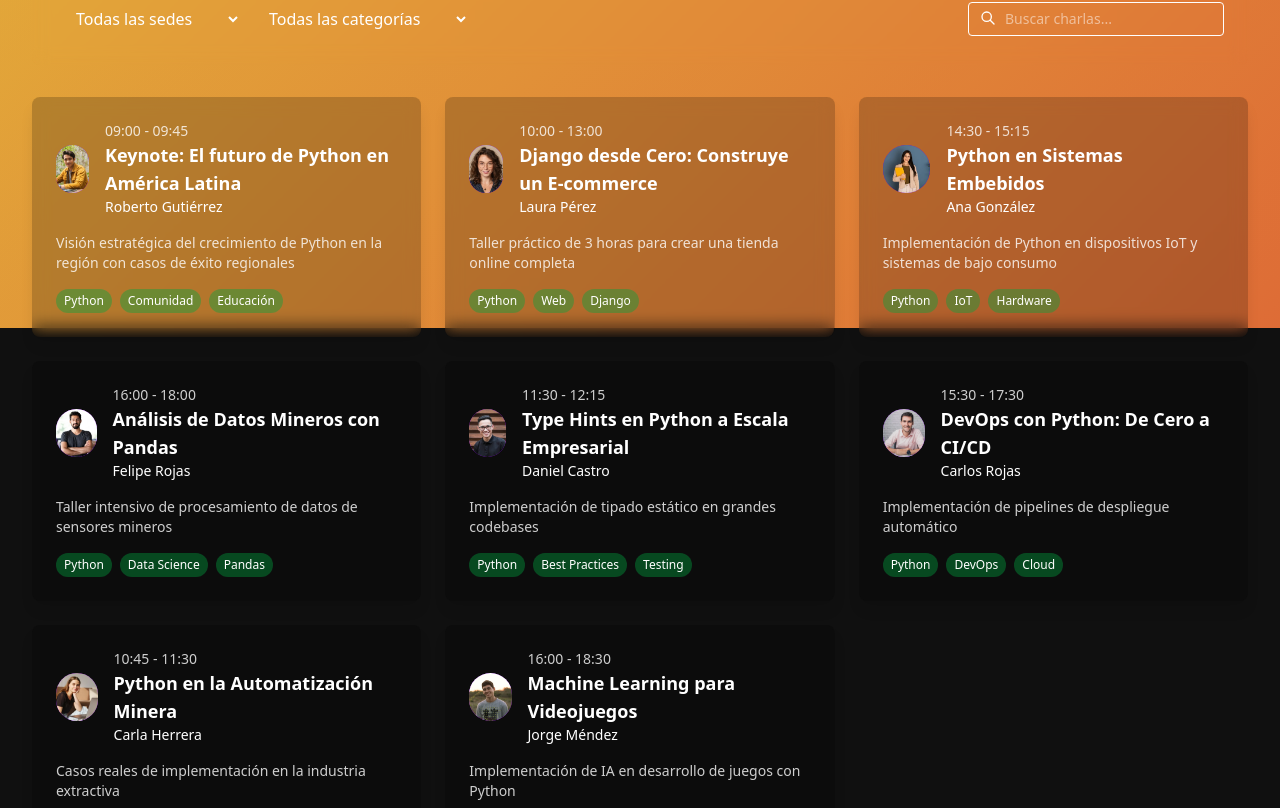
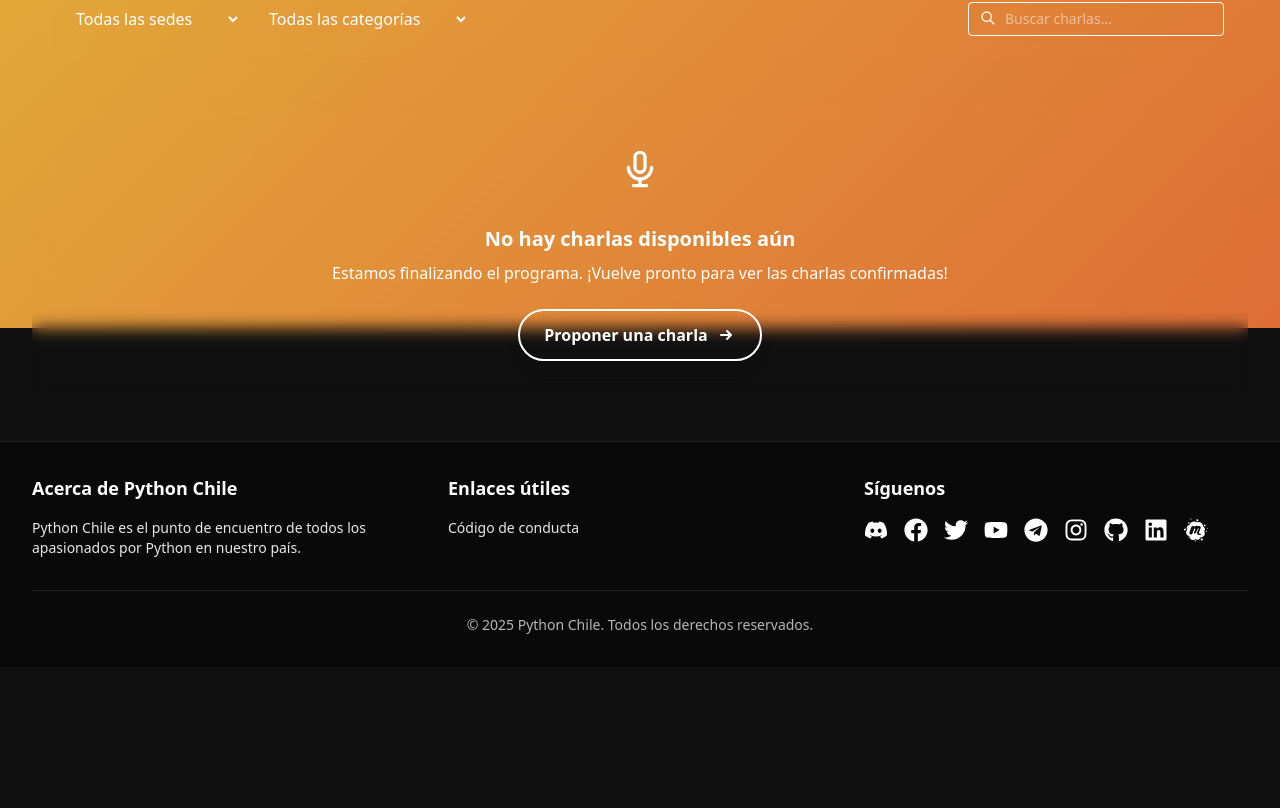
Before and after one commit to python-chile/pydaydotcl, a Next.js app: page /talks in a window 1280 px wide. Shown: the part 472-1280 px from the top of the page. After the commit the page ends 1139 px from the top, so only its background shows below. Built offline with nearby package versions, Linux system fonts and the light colour scheme.

Commit message:
Update talks by city

```diff
--- a/src/app/[city]/page.js
+++ b/src/app/[city]/page.js
@@ -104,12 +104,58 @@ export default async function CityPage({ params }) {
       {/* Agenda */}
       <section className="container-py">
         <h2 className="section-title">Agenda</h2>
-
-        <div className="space-y-4 md:space-y-6 mt-6 md:mt-8 max-w-4xl mx-auto">
-          {data.schedule.map((talk, index) => (
-            <TalkCard key={talk.id} talk={talk} />
-          ))}
-        </div>
+        {data.length > 0 ? (
+          <div className="space-y-4 md:space-y-6 mt-6 md:mt-8 max-w-4xl mx-auto">
+            {data.schedule.map((talk, index) => (
+              <TalkCard key={talk.id} talk={talk} />
+            ))}
+          </div>
+        ) : (
+          <div className="backdrop-blur-sm rounded-lg p-6 md:p-8 text-center">
+            <div className="w-16 h-16 md:w-20 md:h-20 bg-py-red/30 rounded-full flex items-center justify-center mx-auto mb-4">
+              <svg
+                xmlns="http://www.w3.org/2000/svg"
+                className="h-8 w-8 md:h-10 md:w-10"
+                fill="none"
+                viewBox="0 0 24 24"
+                stroke="currentColor"
+              >
+                <path
+                  strokeLinecap="round"
+                  strokeLinejoin="round"
+                  strokeWidth={2}
+                  d="M19 11a7 7 0 01-7 7m0 0a7 7 0 01-7-7m7 7v4m0 0H8m4 0h4m-4-8a3 3 0 01-3-3V5a3 3 0 116 0v6a3 3 0 01-3 3z"
+                />
+              </svg>
+            </div>
+            <h3 className="text-lg md:text-xl font-bold mb-2 text-py-text">
+              No hay charlas disponibles aún
+            </h3>
+            <p className="text-py-text/80 mb-6">
+              Estamos finalizando el programa. ¡Vuelve pronto para ver las
+              charlas confirmadas!
+            </p>
+            <Link
+              href="https://sessionize.com/pyday-valparaiso-2025/"
+              target="_blank"
+              className="btn-secondary inline-flex items-center"
+            >
+              <span>Proponer una charla</span>
+              <svg
+                xmlns="http://www.w3.org/2000/svg"
+                className="h-5 w-5 ml-2"
+                viewBox="0 0 20 20"
+                fill="currentColor"
+              >
+                <path
+                  fillRule="evenodd"
+                  d="M10.293 5.293a1 1 0 011.414 0l4 4a1 1 0 010 1.414l-4 4a1 1 0 01-1.414-1.414L12.586 11H5a1 1 0 110-2h7.586l-2.293-2.293a1 1 0 010-1.414z"
+                  clipRule="evenodd"
+                />
+              </svg>
+            </Link>
+          </div>
+        )}
 
         <div className="mt-8 md:mt-12 text-center">
           <Link
@@ -162,7 +208,10 @@ export default async function CityPage({ params }) {
         <p>PyDay {data.name} es organizado por la comunidad Python Chile.</p>
         <p className="mt-2">
           Si quieres ser patrocinador o colaborador,{" "}
-          <Link href="/sponsors#contacto" className="underline hover:text-white">
+          <Link
+            href="/sponsors#contacto"
+            className="underline hover:text-white"
+          >
             contáctanos
           </Link>
           .
--- a/src/data/talks.js
+++ b/src/data/talks.js
@@ -30,151 +30,25 @@
 //TODO: Simulación de datos - Estos vendrían de una base de datos o API
 //FIXME:Actualizar con los datos de los oradores y las charlas.
 const allTalks = [
-  {
-    id: 101,
-    type: "charla",
-    city: "valparaiso",
-    title: "Keynote: El futuro de Python en América Latina",
-    description: "Visión estratégica del crecimiento de Python en la región con casos de éxito regionales",
-    time: "09:00 - 09:45",
-    speaker: {
-      name: "Roberto Gutiérrez",
-      image: "/images/speakers/roberto-gutierrez.webp"
-    },
-    category: "keynote",
-    level: "intermedio",
-    tags: ["Python", "Comunidad", "Educación"],
-    resources: {
-      slides: "https://slides.com/rgutierrez/keynote-pyday"
-    }
-  },
-  {
-    id: 201,
-    type: "taller",
-    city: "valparaiso",
-    title: "Django desde Cero: Construye un E-commerce",
-    description: "Taller práctico de 3 horas para crear una tienda online completa",
-    time: "10:00 - 13:00",
-    duration: 180,
-    speaker: {
-      name: "Laura Pérez",
-      image: "/images/speakers/laura-perez.webp"
-    },
-    category: "proyecto-practico",
-    level: "introductorio",
-    tags: ["Python", "Web", "Django"],
-    requirements: ["Laptop con Python 3.11+", "Conocimientos básicos de Python"],
-    resources: {
-      repo: "https://github.com/lperez/django-ecommerce-workshop"
-    }
-  },
-  {
-    id: 301,
-    type: "charla",
-    city: "santiago",
-    title: "Python en Sistemas Embebidos",
-    description: "Implementación de Python en dispositivos IoT y sistemas de bajo consumo",
-    time: "14:30 - 15:15",
-    speaker: {
-      name: "Ana González",
-      image: "/images/speakers/ana-gonzalez.webp"
-    },
-    category: "tecnica",
-    level: "avanzado",
-    tags: ["Python", "IoT", "Hardware"],
-    resources: {
-      repo: "https://github.com/agonzalez/embedded-python-demo"
-    }
-  },
-  {
-    id: 401,
-    type: "taller",
-    city: "copiapo",
-    title: "Análisis de Datos Mineros con Pandas",
-    description: "Taller intensivo de procesamiento de datos de sensores mineros",
-    time: "16:00 - 18:00",
-    duration: 120,
-    speaker: {
-      name: "Felipe Rojas",
-      image: "/images/speakers/felipe-rojas.webp"
-    },
-    category: "herramientas",
-    level: "intermedio",
-    tags: ["Python", "Data Science", "Pandas"],
-    requirements: ["Laptop con Jupyter instalado"],
-    resources: {
-      dataset: "https://github.com/frojas/mining-dataset-sample"
-    }
-  },
-  {
-    id: 501,
-    type: "charla",
-    city: "santiago",
-    title: "Type Hints en Python a Escala Empresarial",
-    description: "Implementación de tipado estático en grandes codebases",
-    time: "11:30 - 12:15",
-    speaker: {
-      name: "Daniel Castro",
-      image: "/images/speakers/daniel-castro.webp"
-    },
-    category: "tecnica",
-    level: "avanzado",
-    tags: ["Python", "Best Practices", "Testing"],
-    resources: {
-      slides: "https://slides.com/dcastro/typehints-enterprise"
-    }
-  },
-  {
-    id: 601,
-    type: "taller",
-    city: "valparaiso",
-    title: "DevOps con Python: De Cero a CI/CD",
-    description: "Implementación de pipelines de despliegue automático",
-    time: "15:30 - 17:30",
-    duration: 120,
-    speaker: {
-      name: "Carlos Rojas",
-      image: "/images/speakers/carlos-rojas.webp"
-    },
-    category: "herramientas",
-    level: "intermedio",
-    tags: ["Python", "DevOps", "Cloud"],
-    requirements: ["Cuenta gratuita en AWS", "Docker Desktop instalado"]
-  },
-  {
-    id: 701,
-    type: "charla",
-    city: "copiapo",
-    title: "Python en la Automatización Minera",
-    description: "Casos reales de implementación en la industria extractiva",
-    time: "10:45 - 11:30",
-    speaker: {
-      name: "Carla Herrera",
-      image: "/images/speakers/carla-herrera.webp"
-    },
-    category: "caso-de-exito",
-    level: "intermedio",
-    tags: ["Python", "Industria", "Automatización"]
-  },
-  {
-    id: 801,
-    type: "taller",
-    city: "santiago",
-    title: "Machine Learning para Videojuegos",
-    description: "Implementación de IA en desarrollo de juegos con Python",
-    time: "16:00 - 18:30",
-    duration: 150,
-    speaker: {
-      name: "Jorge Méndez",
-      image: "/images/speakers/jorge-mendez.webp"
-    },
-    category: "proyecto-practico",
-    level: "avanzado",
-    tags: ["Python", "IA", "Machine Learning"],
-    resources: {
-      repo: "https://github.com/jmendez/game-ai-workshop"
-    }
-  }
+  // {
+  //   id: 101,
+  //   type: "charla",
+  //   city: "valparaiso",
+  //   title: "Keynote: El futuro de Python en América Latina",
+  //   description: "Visión estratégica del crecimiento de Python en la región con casos de éxito regionales",
+  //   time: "09:00 - 09:45",
+  //   speaker: {
+  //     name: "Roberto Gutiérrez",
+  //     image: "/images/speakers/roberto-gutierrez.webp"
+  //   },
+  //   category: "keynote",
+  //   level: "intermedio",
+  //   tags: ["Python", "Comunidad", "Educación"],
+  //   resources: {
+  //     slides: "https://slides.com/rgutierrez/keynote-pyday"
+  //   }
+  // },
+
 ];
 
 export default allTalks;
```
